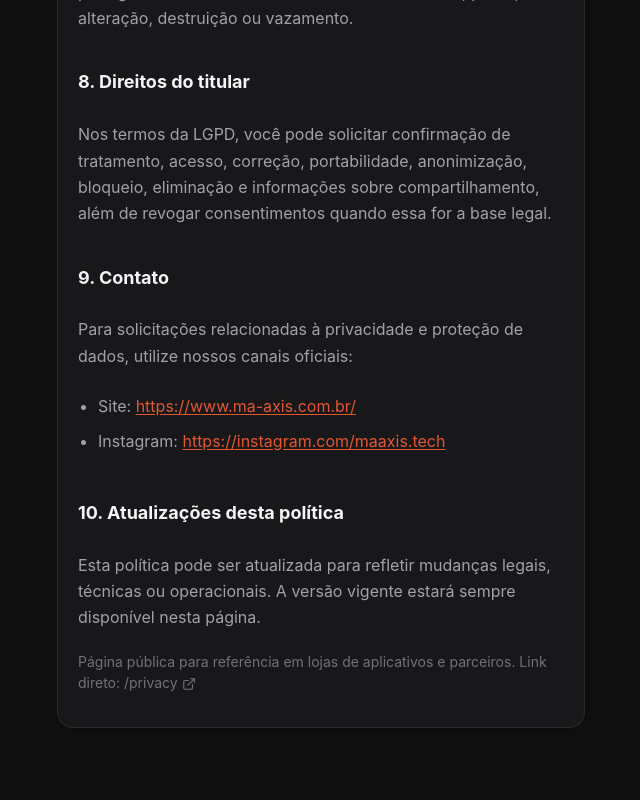
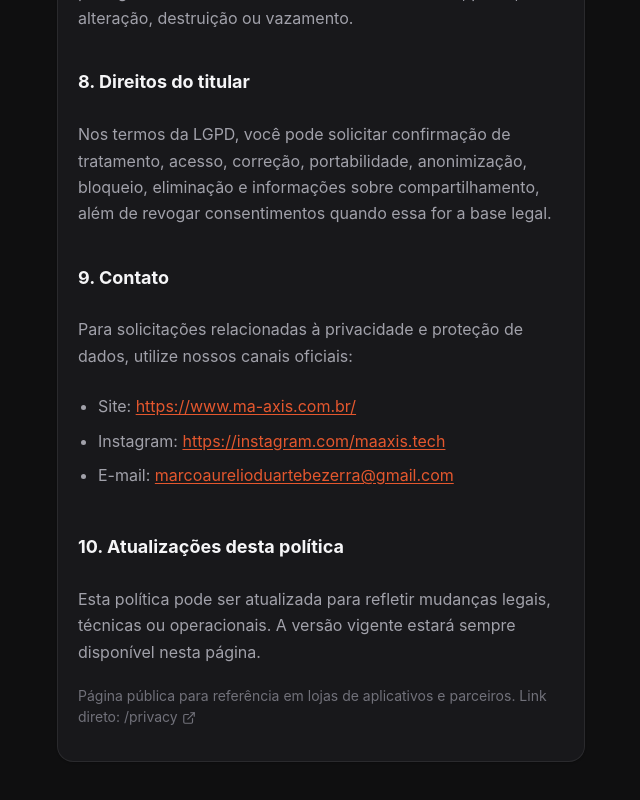
Before and after one commit to marco-duart/mostra-ai-web, a React (Vite) app: page /privacy in a window 1280 px wide. Shown: the part 1852-2652 px from the top of the page, without its empty margins (319-959 px from the left). Built offline with nearby package versions, Linux system fonts and the light colour scheme; no server answers.

Commit message:
feat: update

```diff
--- a/src/pages/PrivacyPage.tsx
+++ b/src/pages/PrivacyPage.tsx
@@ -163,6 +163,9 @@ export function PrivacyPage() {
               <li>
                 Instagram: <a href={SITE.personalInstagram}>{SITE.personalInstagram}</a>
               </li>
+              <li>
+                E-mail: <a href="mailto:marcoaurelioduartebezerra@gmail.com">marcoaurelioduartebezerra@gmail.com</a>
+              </li>
             </ul>
 
             <h2>10. Atualizações desta política</h2>
```
